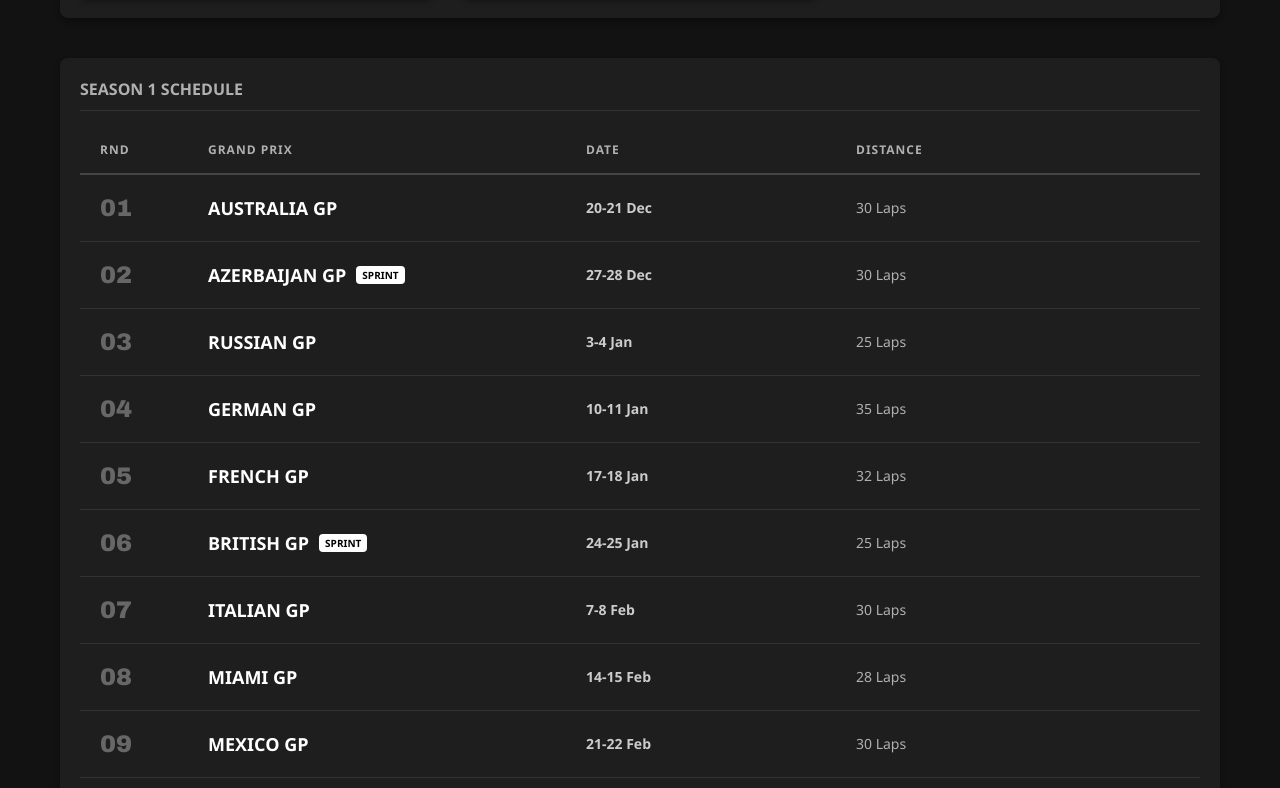
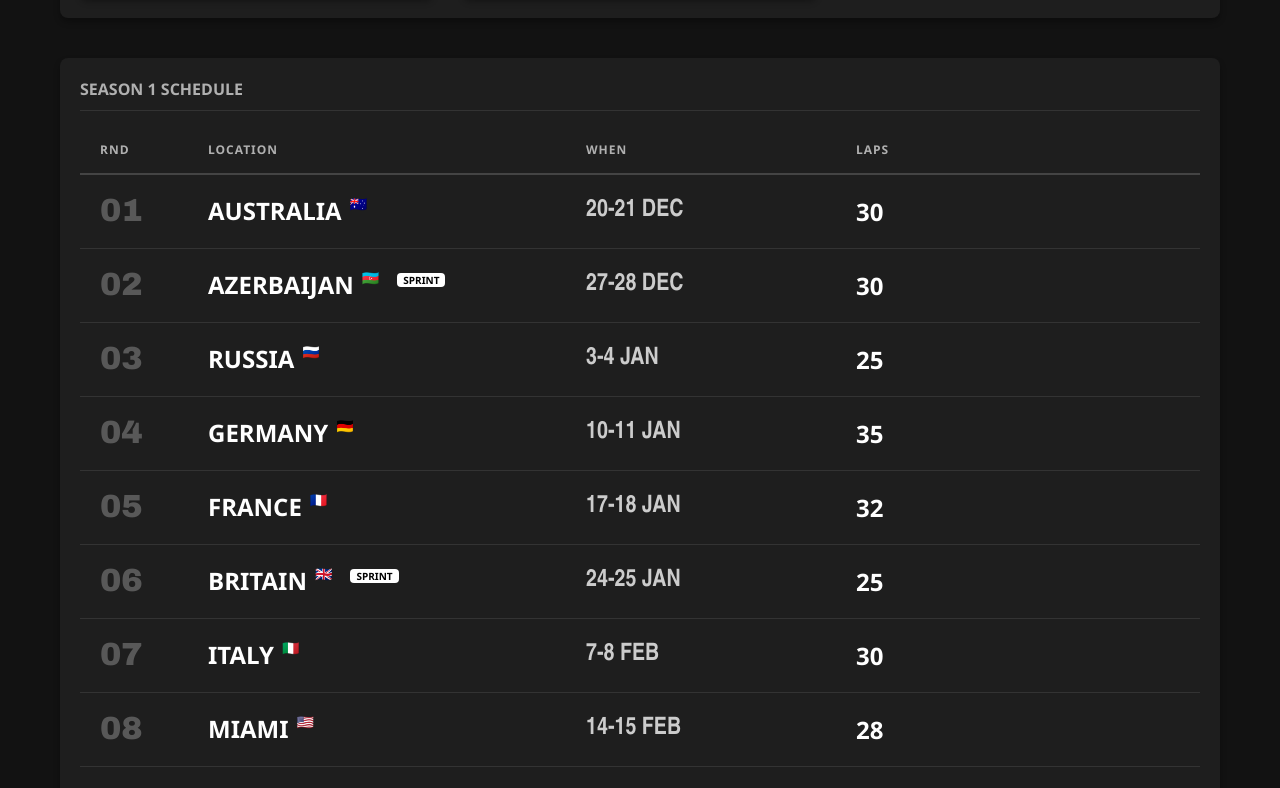
Before and after one commit to Sl0th899/pma-league, a React (Vite) app: page / in a window 1280 px wide. Shown: the part 1032-1820 px from the top of the page. Built offline with nearby package versions, Linux system fonts and the light colour scheme.

Commit message:
race calendar attempt 2

```diff
--- a/src/pages/home.jsx
+++ b/src/pages/home.jsx
@@ -1,26 +1,35 @@
-import React, { useMemo } from 'react';
+import React, { useMemo, useState } from 'react'; // Added useState
 import { Link } from 'react-router-dom';
 import raceData from '../data/races.json';
 import driversList from '../data/drivers.json';
 
-// --- DATA: Full Season Schedule (Updated for Local AVIF Maps) ---
+// --- DATA: Updated with Flags & Uppercase Names ---
 const SEASON_SCHEDULE = [
-  { round: '01', name: 'Australia GP', date: '20-21 Dec', laps: 30, sprint: false, map: 'australia.avif' },
-  { round: '02', name: 'Azerbaijan GP', date: '27-28 Dec', laps: 30, sprint: true, map: 'azerbaijan.avif' },
-  { round: '03', name: 'Russian GP', date: '3-4 Jan', laps: 25, sprint: false, map: 'russia.avif' },
-  { round: '04', name: 'German GP', date: '10-11 Jan', laps: 35, sprint: false, map: 'germany.avif' },
-  { round: '05', name: 'French GP', date: '17-18 Jan', laps: 32, sprint: false, map: 'france.avif' },
-  { round: '06', name: 'British GP', date: '24-25 Jan', laps: 25, sprint: true, map: 'britain.avif' },
-  { round: '07', name: 'Italian GP', date: '7-8 Feb', laps: 30, sprint: false, map: 'italy.avif' },
-  { round: '08', name: 'Miami GP', date: '14-15 Feb', laps: 28, sprint: false, map: 'miami.avif' },
-  { round: '09', name: 'Mexico GP', date: '21-22 Feb', laps: 30, sprint: false, map: 'mexico.avif' },
-  { round: '10', name: 'Japan GP', date: '28-1 Mar', laps: 33, sprint: false, map: 'japan.avif' },
-  { round: '11', name: 'Qatar GP', date: '7-8 Mar', laps: 28, sprint: true, map: 'qatar.avif' },
-  { round: '12', name: 'United States GP', date: '14-15 Mar', laps: 30, sprint: false, map: 'usa.avif' },
+  { round: '01', country: 'AUSTRALIA', flag: '🇦🇺', date: '20-21 DEC', laps: 30, sprint: false, map: 'australia.avif' },
+  { round: '02', country: 'AZERBAIJAN', flag: '🇦🇿', date: '27-28 DEC', laps: 30, sprint: true, map: 'azerbaijan.avif' },
+  { round: '03', country: 'RUSSIA', flag: '🇷🇺', date: '3-4 JAN', laps: 25, sprint: false, map: 'russia.avif' },
+  { round: '04', country: 'GERMANY', flag: '🇩🇪', date: '10-11 JAN', laps: 35, sprint: false, map: 'germany.avif' },
+  { round: '05', country: 'FRANCE', flag: '🇫🇷', date: '17-18 JAN', laps: 32, sprint: false, map: 'france.avif' },
+  { round: '06', country: 'BRITAIN', flag: '🇬🇧', date: '24-25 JAN', laps: 25, sprint: true, map: 'britain.avif' },
+  { round: '07', country: 'ITALY', flag: '🇮🇹', date: '7-8 FEB', laps: 30, sprint: false, map: 'italy.avif' },
+  { round: '08', country: 'MIAMI', flag: '🇺🇸', date: '14-15 FEB', laps: 28, sprint: false, map: 'miami.avif' },
+  { round: '09', country: 'MEXICO', flag: '🇲🇽', date: '21-22 FEB', laps: 30, sprint: false, map: 'mexico.avif' },
+  { round: '10', country: 'JAPAN', flag: '🇯🇵', date: '28-1 MAR', laps: 33, sprint: false, map: 'japan.avif' },
+  { round: '11', country: 'QATAR', flag: '🇶🇦', date: '7-8 MAR', laps: 28, sprint: true, map: 'qatar.avif' },
+  { round: '12', country: 'USA', flag: '🇺🇸', date: '14-15 MAR', laps: 30, sprint: false, map: 'usa.avif' },
 ];
 
 const Home = () => {
+  // --- State for the Floating Map ---
+  const [hoveredMap, setHoveredMap] = useState(null);
+  const [cursorPos, setCursorPos] = useState({ x: 0, y: 0 });
 
+  // Update cursor position when moving mouse over the list
+  const handleMouseMove = (e) => {
+    setCursorPos({ x: e.clientX, y: e.clientY });
+  };
+
+  // --- Existing Logic (Keep unchanged) ---
   const topTeams = useMemo(() => {
     const teamScores = {};
     const addPoints = (team, amount) => {
@@ -55,13 +64,10 @@ const Home = () => {
     const driver = driversList.find(d => d.id === id);
     return driver ? driver.name : "Unknown";
   };
-
   const getTeamLogo = (teamName) => {
     const filename = teamName.toLowerCase().replace(/ /g, "-");
     return `/teams/${filename}.png`;
   };
-
-  // UPDATED: Now points to your local 'public/tracks' folder
   const getMapUrl = (filename) => {
       return `/tracks/${filename}`;
   };
@@ -69,7 +75,7 @@ const Home = () => {
   return (
     <div>
 
-      {/* 1. CHAMPIONSHIP LEADER WIDGET */}
+      {/* 1. CHAMPIONSHIP LEADER WIDGET (Keep unchanged) */}
       <Link to="/dashboard" style={{ textDecoration: 'none' }}>
         <div className="podium-widget">
             <div className="blur-content">
@@ -115,7 +121,7 @@ const Home = () => {
         </div>
       </Link>
 
-      {/* 2. RACE CALENDAR GRID */}
+      {/* 2. RACE CALENDAR GRID (Keep unchanged) */}
       <div className="panel" style={{ marginBottom: '40px' }}>
         <div className="panel-header">Latest Results</div>
         <div style={{ display: 'grid', gridTemplateColumns: 'repeat(auto-fill, minmax(280px, 1fr))', gap: '30px' }}>
@@ -142,40 +148,66 @@ const Home = () => {
         </div>
       </div>
 
-      {/* 3. SEASON SCHEDULE LIST */}
+      {/* 3. SEASON SCHEDULE LIST (UPDATED) */}
       <div className="panel">
           <div className="panel-header">Season 1 Schedule</div>
 
-          <div className="schedule-list">
+          <div className="schedule-list" onMouseMove={handleMouseMove} style={{ position: 'relative' }}>
               <div className="schedule-header">
                   <span style={{ width: '10%' }}>Rnd</span>
-                  <span style={{ width: '35%' }}>Grand Prix</span>
-                  <span style={{ width: '25%' }}>Date</span>
-                  <span style={{ width: '20%' }}>Distance</span>
+                  <span style={{ width: '35%' }}>Location</span>
+                  <span style={{ width: '25%' }}>When</span>
+                  <span style={{ width: '20%' }}>Laps</span>
                   <span style={{ width: '10%' }}></span>
               </div>
 
               {SEASON_SCHEDULE.map((race) => (
-                  <div key={race.round} className="schedule-row">
+                  <div
+                    key={race.round}
+                    className="schedule-row"
+                    onMouseEnter={() => setHoveredMap(race)}
+                    onMouseLeave={() => setHoveredMap(null)}
+                  >
+                      {/* Round */}
                       <div className="schedule-rnd">{race.round}</div>
+
+                      {/* Name + Flag */}
                       <div className="schedule-name">
-                          {race.name}
+                          {race.country}
+                          <span className="country-flag">{race.flag}</span>
                           {race.sprint && <span className="sprint-badge">SPRINT</span>}
                       </div>
+
+                      {/* Date */}
                       <div className="schedule-date">{race.date}</div>
-                      <div className="schedule-laps">{race.laps} Laps</div>
 
-                      {/* Hover Popup using Local Maps */}
-                      <div className="track-popup">
-                          <img
-                            src={getMapUrl(race.map)}
-                            alt={race.name}
-                            onError={(e) => e.target.style.display = 'none'}
-                          />
-                          <div className="popup-label">{race.name} Layout</div>
-                      </div>
+                      {/* Laps (Just the number) */}
+                      <div className="schedule-laps">{race.laps}</div>
                   </div>
               ))}
+
+              {/* FLOATING MAP POPUP */}
+              <div
+                className={`cursor-map-popup ${hoveredMap ? 'visible' : ''}`}
+                style={{
+                    /* Position relative to cursor.
+                       +20px offset prevents it from being stuck under the pointer */
+                    top: `${cursorPos.y + 20}px`,
+                    left: `${cursorPos.x + 20}px`
+                }}
+              >
+                 {hoveredMap && (
+                    <>
+                        <img
+                            src={getMapUrl(hoveredMap.map)}
+                            alt={hoveredMap.country}
+                            onError={(e) => e.target.style.display = 'none'}
+                        />
+                        <div className="popup-label">{hoveredMap.country} Layout</div>
+                    </>
+                 )}
+              </div>
+
           </div>
       </div>
 
--- a/src/styles/main.css
+++ b/src/styles/main.css
@@ -513,6 +513,7 @@ td {
 .schedule-list {
     display: flex;
     flex-direction: column;
+    position: relative; /* Context for cursor tracking */
 }
 
 .schedule-header {
@@ -532,7 +533,7 @@ td {
     padding: 20px;
     border-bottom: 1px solid #333;
     transition: background-color 0.2s;
-    position: relative; /* Needed for popup positioning */
+    cursor: default;
 }
 
 .schedule-row:hover {
@@ -541,38 +542,49 @@ td {
 
 .schedule-rnd {
     width: 10%;
-    font-size: 24px;
+    font-size: 32px; /* Bigger like the image */
     font-weight: bold;
-    color: var(--text-muted); /* Darker number */
+    color: var(--text-muted);
     font-family: 'Arial Black', sans-serif;
-    opacity: 0.5;
+    opacity: 0.4;
+    line-height: 1;
 }
 .schedule-row:hover .schedule-rnd {
-    color: var(--accent); /* Highlight on hover */
+    color: var(--accent);
     opacity: 1;
 }
 
 .schedule-name {
     width: 35%;
-    font-size: 18px;
-    font-weight: bold;
+    font-size: 24px; /* Bigger & Bolder */
+    font-weight: 900; /* Extra Bold */
     text-transform: uppercase;
+    color: white;
     display: flex;
-    align-items: center;
-    gap: 10px;
+    align-items: flex-start; /* Align flag to top */
+    gap: 8px;
+    line-height: 1;
+}
+
+.country-flag {
+    font-size: 14px; /* Small flag size */
+    margin-top: -2px; /* Slight lift to look like an exponent */
 }
 
 .schedule-date {
     width: 25%;
-    font-size: 14px;
+    font-size: 24px;
     color: #ccc;
     font-weight: bold;
+    text-transform: uppercase;
+    font-family: 'Arial Narrow', sans-serif; /* Condensed look */
 }
 
 .schedule-laps {
     width: 20%;
-    font-size: 14px;
-    color: var(--text-muted);
+    font-size: 24px;
+    font-weight: bold;
+    color: white;
 }
 
 .sprint-badge {
@@ -582,48 +594,49 @@ td {
     padding: 2px 6px;
     border-radius: 4px;
     font-weight: bold;
+    margin-left: 10px;
+    vertical-align: middle;
 }
 
-/* --- THE HOVER POPUP (Map) --- */
-.track-popup {
-    position: absolute;
-    right: 40px; /* Position to the right side of the row */
-    bottom: 50%; /* Center vertically... */
-    transform: translateY(50%) scale(0.8); /* ...and shrink slightly */
-
-    width: 200px;
-    height: 140px;
-    background-color: #1a1a1a;
-    border: 2px solid var(--accent);
-    border-radius: 8px;
+/* --- THE FLOATING CURSOR MAP --- */
+.cursor-map-popup {
+    position: fixed; /* Floats relative to screen */
+    width: 280px;
+    height: 180px;
+    background-color: #1a1a1a; /* Dark Card */
+    border: 2px solid var(--accent); /* Red Border */
+    border-radius: 12px;
+    z-index: 9999; /* Always on top */
+    pointer-events: none; /* Let mouse clicks pass through */
 
     display: flex;
     flex-direction: column;
     align-items: center;
     justify-content: center;
 
-    opacity: 0; /* Hidden by default */
-    pointer-events: none;
-    z-index: 100;
-    transition: all 0.3s cubic-bezier(0.175, 0.885, 0.32, 1.275); /* Bouncy effect */
-    box-shadow: 0 10px 30px rgba(0,0,0,0.8);
+    box-shadow: 0 20px 50px rgba(0,0,0,0.8);
+    opacity: 0;
+    transform: scale(0.8);
+    transition: opacity 0.2s ease, transform 0.2s ease;
 }
 
-.schedule-row:hover .track-popup {
+.cursor-map-popup.visible {
     opacity: 1;
-    transform: translateY(50%) scale(1); /* Pop up to full size */
+    transform: scale(1);
 }
 
-.track-popup img {
-    width: 80%;
-    height: 80%;
+.cursor-map-popup img {
+    width: 85%;
+    height: 85%;
     object-fit: contain;
-    filter: invert(1); /* Invert F1 maps (usually black) to be White */
+    /* REMOVED filter: invert(1) - Images are now untouched */
 }
 
 .popup-label {
+    position: absolute;
+    bottom: 10px;
     font-size: 10px;
     color: var(--text-muted);
-    margin-top: 5px;
     text-transform: uppercase;
+    letter-spacing: 2px;
 }
```
